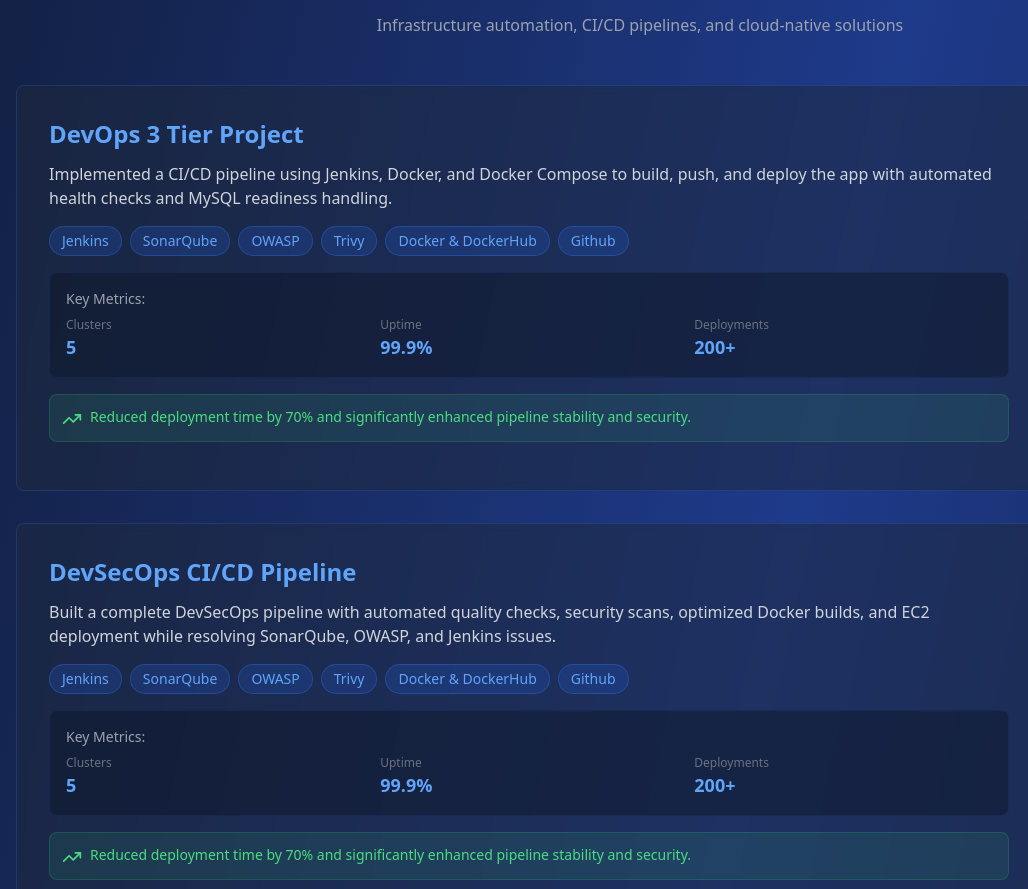
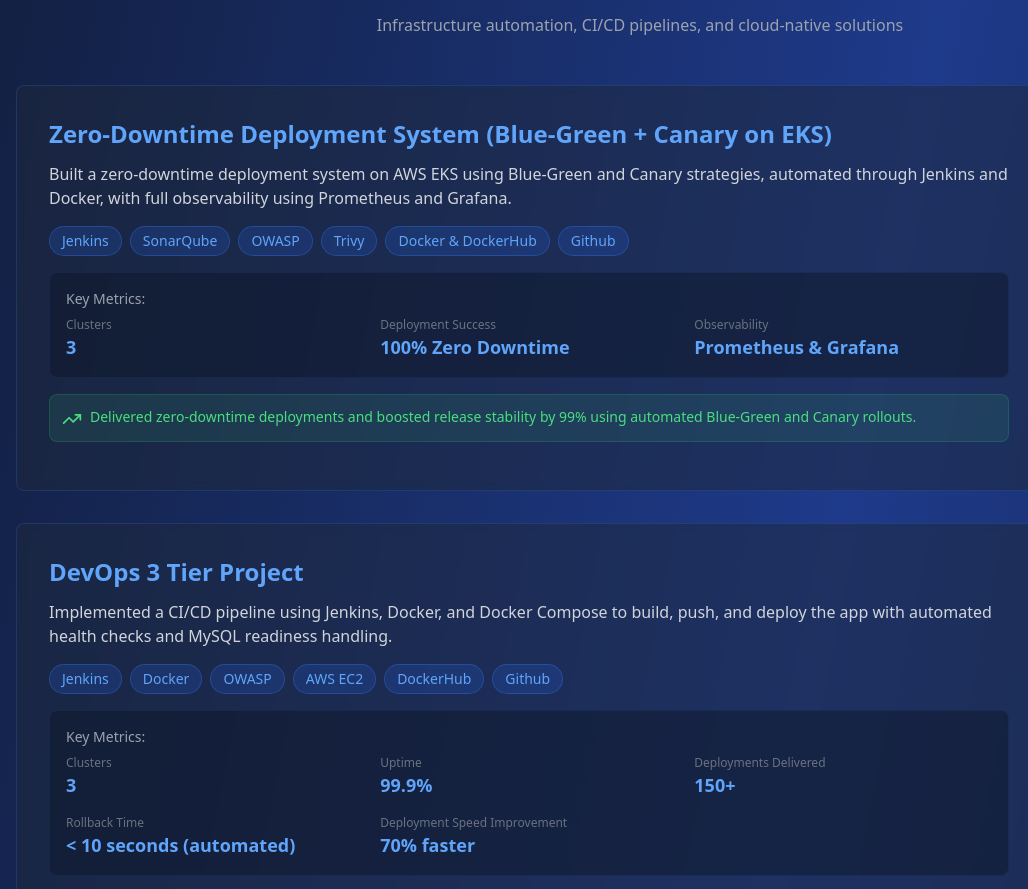
Before and after one commit to DevanshuALW/portfolio, a plain HTML site: page index.html in a window 1280 px wide. Shown: the part 1679-2568 px from the top of the page, 0-1028 px from the left. Drawn offline with nearby package versions, Linux system fonts and the light colour scheme.

Commit message:
Refactor DevOps projects section in index.html
Updated DevOps project entries with new titles, descriptions, technologies, metrics, and impacts. Improved consistency in metrics formatting and added new projects.

```diff
--- a/index.html
+++ b/index.html
@@ -172,11 +172,20 @@
 
     // DevOps Projects - You can update these later
     const devopsProjects = [
-       {
+      {
+        title: 'Zero-Downtime Deployment System (Blue-Green + Canary on EKS)',
+        description: 'Built a zero-downtime deployment system on AWS EKS using Blue-Green and Canary strategies, automated through Jenkins and Docker, with full observability using Prometheus and Grafana.',
+        tech: ['Jenkins', 'SonarQube', 'OWASP', 'Trivy', 'Docker & DockerHub', 'Github',],
+        metrics: { clusters: '3', 'Deployment Success': '100% Zero Downtime', Observability: 'Prometheus & Grafana', },
+        impact: 'Delivered zero-downtime deployments and boosted release stability by 99% using automated Blue-Green and Canary rollouts.',
+        github: 'https://github.com/DevanshuALW/task-manager-devops.git',
+        demo: 'https://task-manager-devops-red.vercel.app/'
+      },
+      {
         title: 'DevOps 3 Tier Project',
         description: 'Implemented a CI/CD pipeline using Jenkins, Docker, and Docker Compose to build, push, and deploy the app with automated health checks and MySQL readiness handling.',
-        tech: ['Jenkins', 'SonarQube', 'OWASP', 'Trivy', 'Docker & DockerHub', 'Github', ],
-        metrics: { clusters: '5', uptime: '99.9%', deployments: '200+' },
+        tech: ['Jenkins', 'Docker', 'OWASP', 'AWS EC2', 'DockerHub', 'Github',],
+        metrics: { clusters: '3', uptime: '99.9%', 'Deployments Delivered': '150+', 'Rollback Time': '< 10 seconds (automated)', 'Deployment Speed Improvement': '70% faster' },
         impact: 'Reduced deployment time by 70% and significantly enhanced pipeline stability and security.',
         github: 'https://github.com/DevanshuALW/devops-exam-app.git',
         demo: 'https://devops-exam-app.vercel.app/'
@@ -184,9 +193,9 @@
       {
         title: 'DevSecOps CI/CD Pipeline',
         description: 'Built a complete DevSecOps pipeline with automated quality checks, security scans, optimized Docker builds, and EC2 deployment while resolving SonarQube, OWASP, and Jenkins issues.',
-        tech: ['Jenkins', 'SonarQube', 'OWASP', 'Trivy', 'Docker & DockerHub', 'Github', ],
-        metrics: { clusters: '5', uptime: '99.9%', deployments: '200+' },
-        impact: 'Reduced deployment time by 70% and significantly enhanced pipeline stability and security.',
+        tech: ['Jenkins', 'SonarQube', 'OWASP', 'Trivy', 'Docker & DockerHub', 'Github',],
+        metrics: { 'Security Issues Detected & Fixed': '300+', 'CI Pipeline Reliability': '99.5%', 'Build Time Reduction': '40%', 'Automated Scans Deployment': '4 (OWASP, SAST, Quality, Dependency)', deployments: '200+' },
+        impact: 'Automated end-to-end DevSecOps pipeline, reducing manual review time by 60%.',
         github: 'https://github.com/DevanshuALW/DevOps-Project-Swiggy.git',
         demo: 'https://dev-ops-project-swiggy.vercel.app/'
       },
@@ -194,8 +203,8 @@
         title: 'EC2 Observability Stack',
         description: 'Implemented full EC2 monitoring using Prometheus, Node Exporter, Grafana, and Alertmanager, visualizing system health and enabling Slack alerts with validated alert flows.',
         tech: ['Prometheus', 'Node Exporter', 'Grafana', 'Alertmanager', 'Slack Webhooks', 'Linux/Ubuntu EC2'],
-        metrics: { pipelines: '15+', builds: '50/day', time: '-60%' },
-        impact: 'Increased system visibility by 90% and enabled proactive issue detection through real-time metrics and automated Slack alerts.',
+        metrics: { pipelines: '15+', builds: '50/day', 'Time Saved': '~60%' },
+        impact: 'Increased EC2 system visibility by 90% and enabled proactive issue detection through real-time metrics and automated Slack alerts.',
         github: 'https://github.com/DevanshuALW',
         demo: 'https://github.com/DevanshuALW'
       },
@@ -203,7 +212,7 @@
         title: 'Docker Scout + Trivy + OWASP Project',
         description: 'Executed full container security analysis using Docker Scout, Trivy, and OWASP to detect and remediate image and dependency vulnerabilities.',
         tech: ['Docker', 'Docker Scout', 'Trivy', 'OWASP', 'Jenkins', 'Linux/Ubuntu EC2'],
-        metrics: { pipelines: '15+', builds: '50/day', time: '-60%' },
+        metrics: { pipelines: '15+', builds: '50/day', 'Time Saved': '~60%' },
         impact: 'Reduced container vulnerabilities by over 50% and improved image security through optimized Docker builds and automated scanning workflows.',
         github: 'https://github.com/DevanshuALW/DevOps-Project-Zomato-Kastro.git',
         demo: 'https://dev-ops-project-zomato-kastro.vercel.app/'
```
